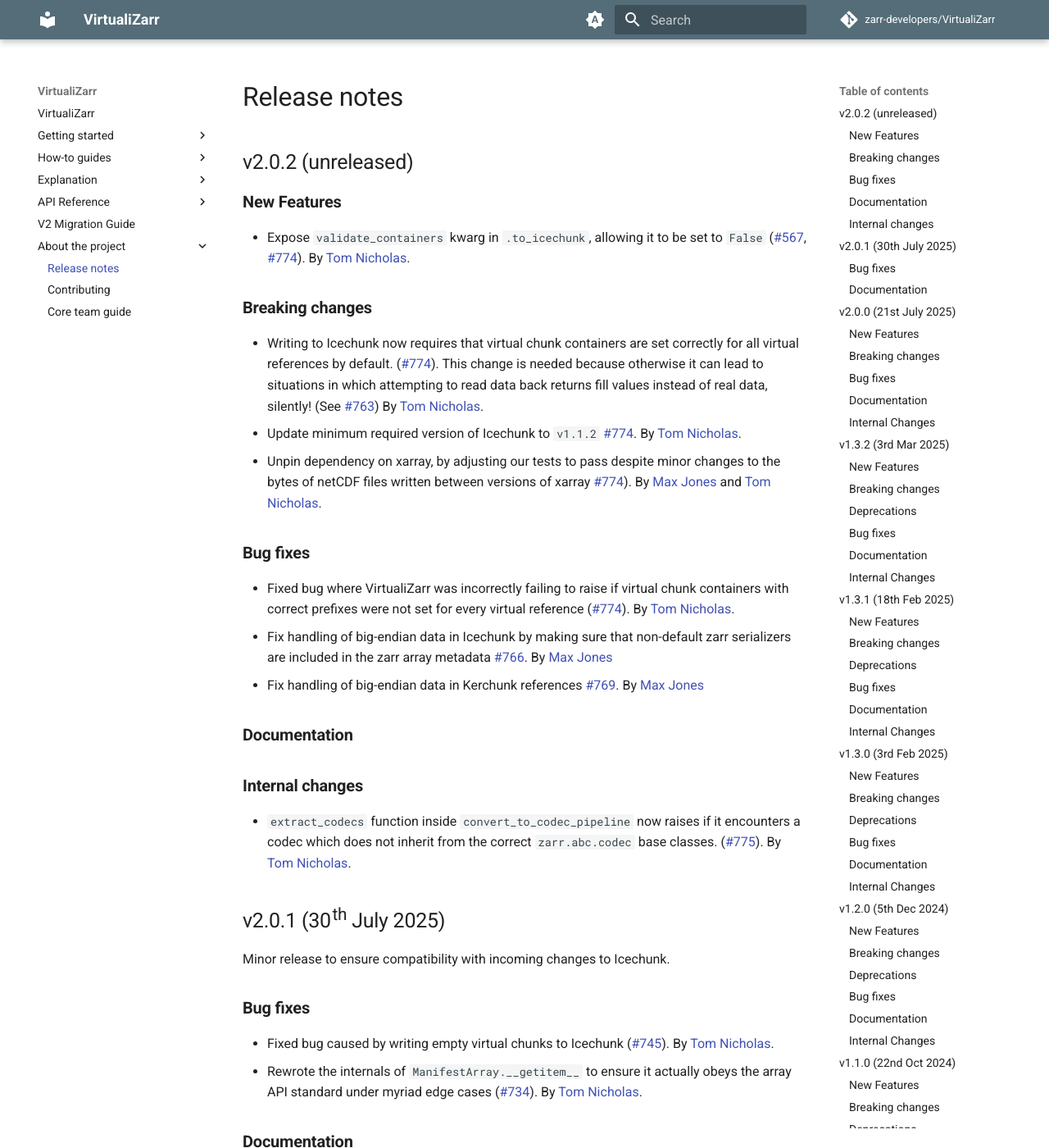
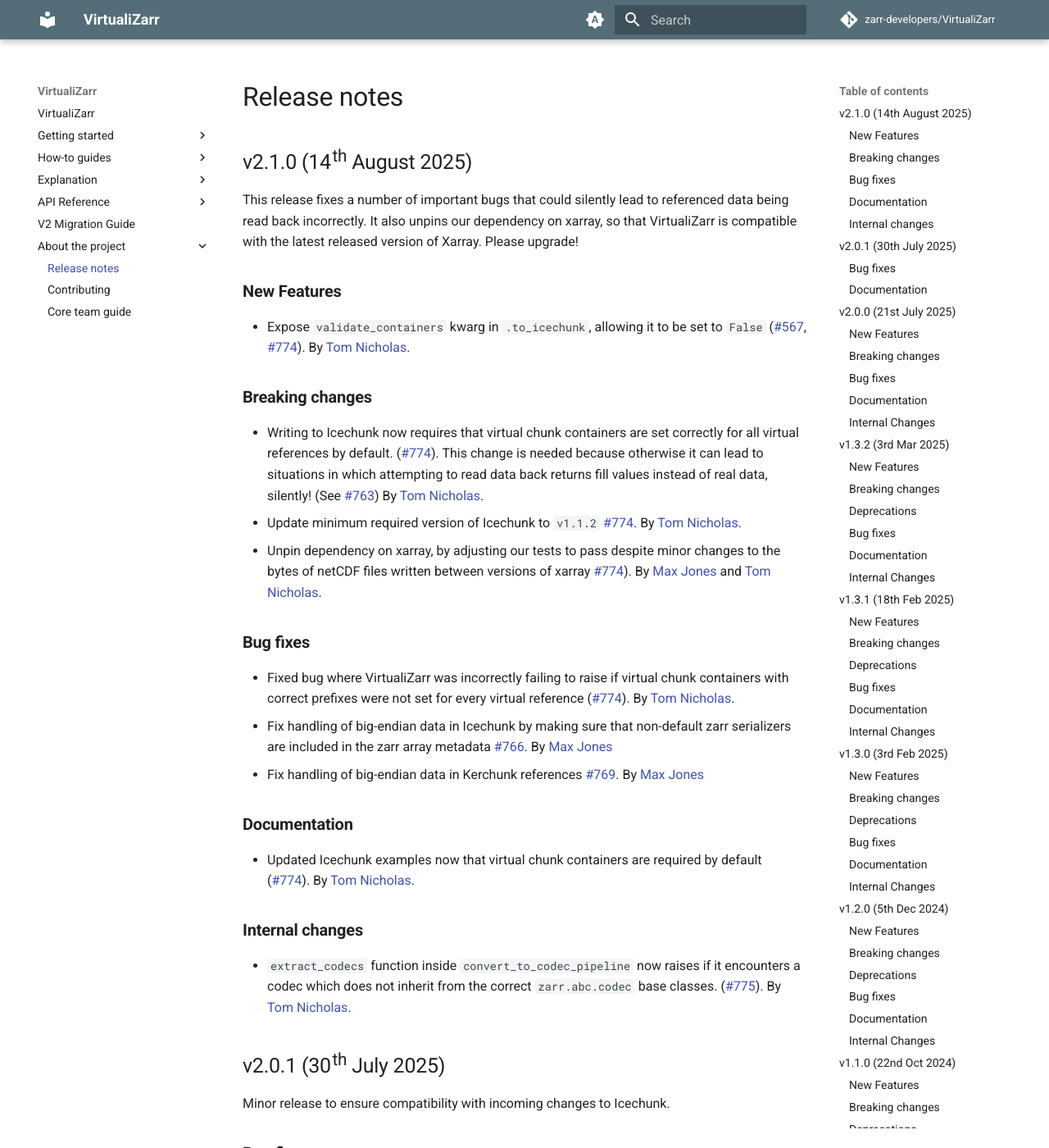
Before and after one commit to zarr-developers/VirtualiZarr, an MkDocs documentation site: the page built from docs/releases.md, in a window 1280 px wide and 1400 px high. Shown: the whole window at 82% size. Built offline with MkDocs 1.6.1 and Material for MkDocs 9.7.7, drawn with Linux system fonts in a browser that asks for light colours; comment, search, counter and statistics services are not loaded; the version menu is left out.

Commit message:
v2.1.0 release notes

```diff
--- a/docs/releases.md
+++ b/docs/releases.md
@@ -1,6 +1,10 @@
 # Release notes
 
-## v2.0.2 (unreleased)
+## v2.1.0 (14th August 2025)
+
+This release fixes a number of important bugs that could silently lead to referenced data being read back incorrectly.
+It also unpins our dependency on xarray, so that VirtualiZarr is compatible with the latest released version of Xarray.
+Please upgrade!
 
 ### New Features
 
@@ -27,6 +31,9 @@
   By [Max Jones](https://github.com/maxrjones)
 
 ### Documentation
+
+- Updated Icechunk examples now that virtual chunk containers are required by default ([#774](https://github.com/zarr-developers/VirtualiZarr/pull/774)).
+  By [Tom Nicholas](https://github.com/TomNicholas).
 
 ### Internal changes
 
```
